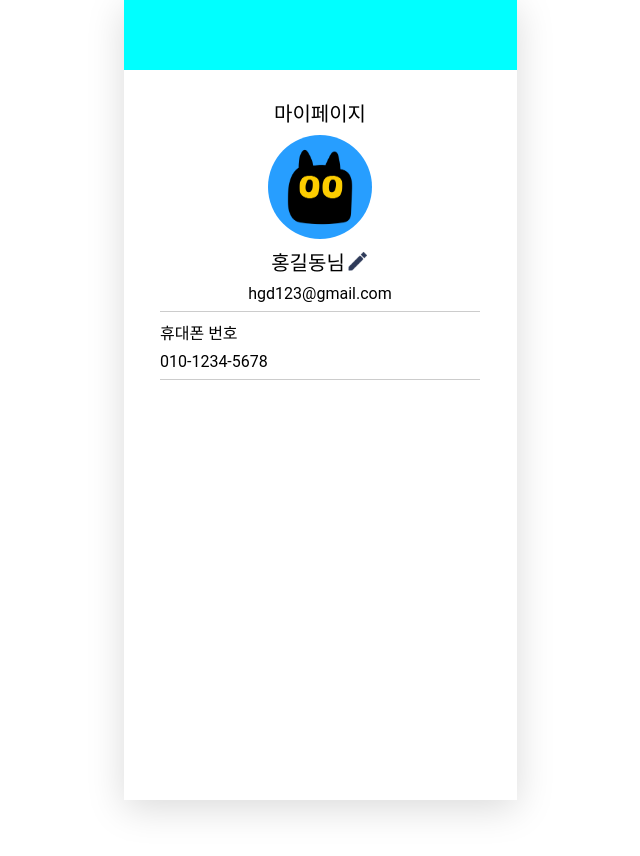
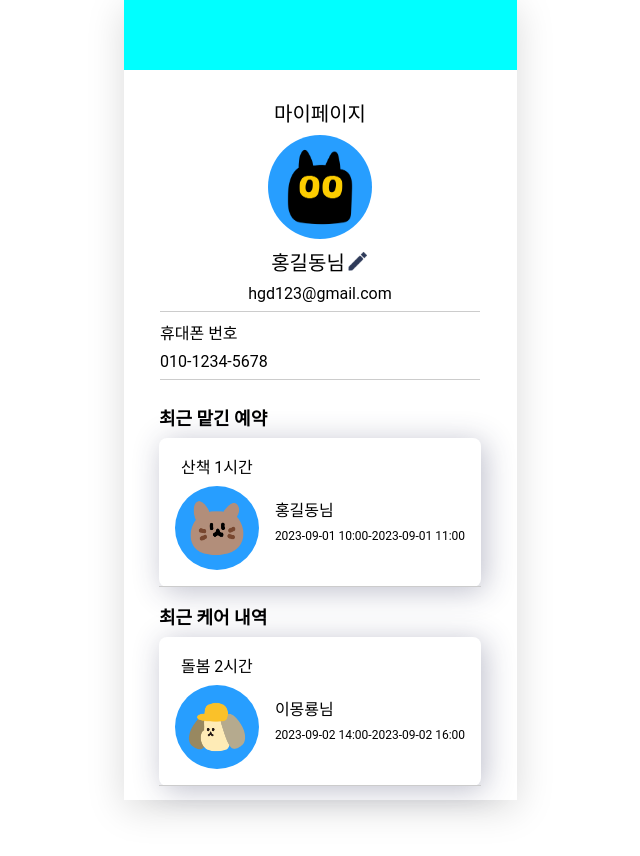
Before and after one commit to rbgud4226/Codestates_032_main, a React (Create React App) app in the folder client/: page / in a window 1280 px wide. Shown: the top 856 px of the page, without its empty margins (320-960 px from the left). Built offline with nearby package versions, Linux system fonts and the light colour scheme.

Commit message:
Feat : 최근 예약 컴포넌트 뷰 구현 Issue : #19

```diff
--- a/client/src/component/Mypage/MyProfile.tsx
+++ b/client/src/component/Mypage/MyProfile.tsx
@@ -68,7 +68,7 @@ const Container = styled.div`
   display: flex;
   flex-direction: column;
   align-items: center;
-  height: 100vh;
+  height: 100%;
 `;
 
 const HeaderText = styled.p`
--- a/client/src/component/Mypage/ProfileImg.tsx
+++ b/client/src/component/Mypage/ProfileImg.tsx
@@ -48,6 +48,6 @@ const ProfileImg = () => {
 export default ProfileImg;
 
 const Img = styled.img`
-  width: 100%; /* 이미지의 너비를 조절 */
-  height: 100%; /* 이미지의 높이를 조절 */
+  width: 100%;
+  height: 100%;
 `;
--- a/client/src/component/Mypage/RecentReservation.tsx
+++ b/client/src/component/Mypage/RecentReservation.tsx
@@ -1,6 +1,153 @@
 import React from "react";
+import styled from "styled-components";
+import ProfileImg from "./ProfileImg";
+
 const RecentReservation = () => {
-  return <div></div>;
+  // 예약 내역 더미 데이터
+  const reservations = [
+    {
+      id: 1,
+      wcTag: "산책",
+      profileImage: <ProfileImg />,
+      startTime: "2023-09-01 10:00",
+      endTime: "2023-09-01 11:00",
+      userName: "홍길동",
+      duration: "1시간",
+      category: "entrusted",
+    },
+    {
+      id: 2,
+      wcTag: "돌봄",
+      profileImage: <ProfileImg />,
+      startTime: "2023-09-02 14:00",
+      endTime: "2023-09-02 16:00",
+      userName: "이몽룡",
+      duration: "2시간",
+      category: "cared",
+    },
+  ];
+
+  const entrustedReservations = reservations.filter(
+    reservation => reservation.category === "entrusted",
+  );
+
+  const caredReservations = reservations.filter(
+    reservation => reservation.category === "cared",
+  );
+
+  return (
+    <Container>
+      <Category>
+        <CategoryTitle>최근 맡긴 예약</CategoryTitle>
+        <RecentContainer>
+          {entrustedReservations.map(reservation => (
+            <ReservationItem key={reservation.id}>
+              <Left>
+                {reservation.wcTag} {reservation.duration}
+                <ImgContainer>{reservation.profileImage}</ImgContainer>
+              </Left>
+              <Details>
+                <Item>{reservation.userName}님</Item>
+                <TimeItem>
+                  {reservation.startTime}-{reservation.endTime}
+                </TimeItem>
+              </Details>
+            </ReservationItem>
+          ))}
+        </RecentContainer>
+      </Category>
+
+      <Category>
+        <CategoryTitle>최근 케어 내역</CategoryTitle>
+        <RecentContainer>
+          {caredReservations.map(reservation => (
+            <ReservationItem key={reservation.id}>
+              <Left>
+                {reservation.wcTag} {reservation.duration}
+                <ImgContainer>{reservation.profileImage}</ImgContainer>
+              </Left>
+              <Details>
+                <Item>{reservation.userName}님</Item>
+                <TimeItem>
+                  {reservation.startTime}-{reservation.endTime}
+                </TimeItem>
+              </Details>
+            </ReservationItem>
+          ))}
+        </RecentContainer>
+      </Category>
+    </Container>
+  );
 };
 
 export default RecentReservation;
+
+const Container = styled.div`
+  display: flex;
+  flex-direction: column;
+  align-items: center;
+  height: 100%;
+`;
+
+const Category = styled.div`
+  display: flex;
+  flex-direction: column;
+  margin-top: 16px;
+`;
+
+const CategoryTitle = styled.h2`
+  font-size: 18px;
+  margin-bottom: 8px;
+`;
+
+const RecentContainer = styled.div`
+  display: flex;
+  flex-direction: column;
+  min-width: 320px;
+  border-radius: 8px;
+  box-shadow: 4px 4px 30px rgba(39, 44, 86, 0.3);
+`;
+
+const ReservationItem = styled.div`
+  display: flex;
+  align-items: center;
+  padding: 16px;
+  border-bottom: 1px solid #ccc;
+`;
+
+const ImgContainer = styled.div`
+  display: flex;
+  justify-content: center;
+  align-items: center;
+  width: 84px;
+  height: 84px;
+  padding: 8px;
+  margin-top: 8px;
+  background-color: #279eff;
+  border-radius: 50%;
+`;
+
+const Details = styled.div`
+  flex-grow: 1;
+  display: flex;
+  flex-direction: column;
+  justify-content: space-between;
+  margin-top: 16px;
+  font-size: 16px;
+`;
+
+const Item = styled.p`
+  margin-bottom: 8px;
+`;
+
+const Left = styled.div`
+  display: flex;
+  flex-direction: column;
+  justify-content: center;
+  align-items: center;
+  margin-right: 16px;
+`;
+
+const TimeItem = styled.div`
+  font-size: 12px;
+`;
--- a/client/src/page/Mypage.tsx
+++ b/client/src/page/Mypage.tsx
@@ -1,10 +1,11 @@
 import React from "react";
 import MyProfile from "../component/Mypage/MyProfile";
-
+import RecentReservation from "../component/Mypage/RecentReservation";
 const Mypage = () => {
   return (
     <div>
       <MyProfile />
+      <RecentReservation />
     </div>
   );
 };
```
Also changed, not shown: 2 other files (tests, documents, lock files or other folders).
